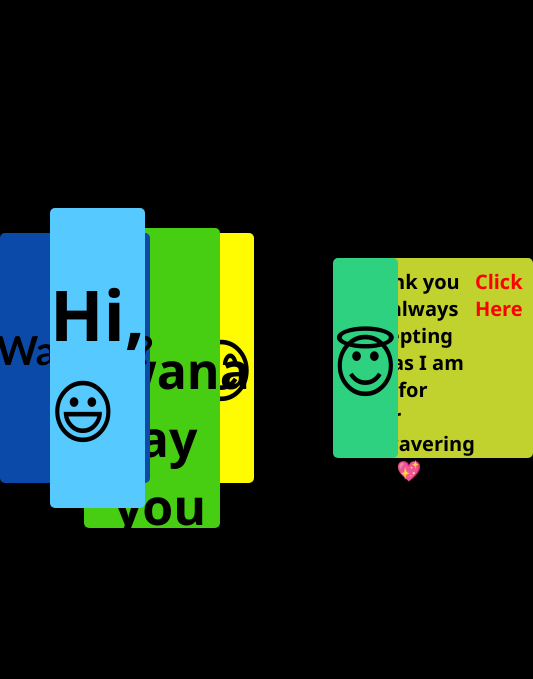
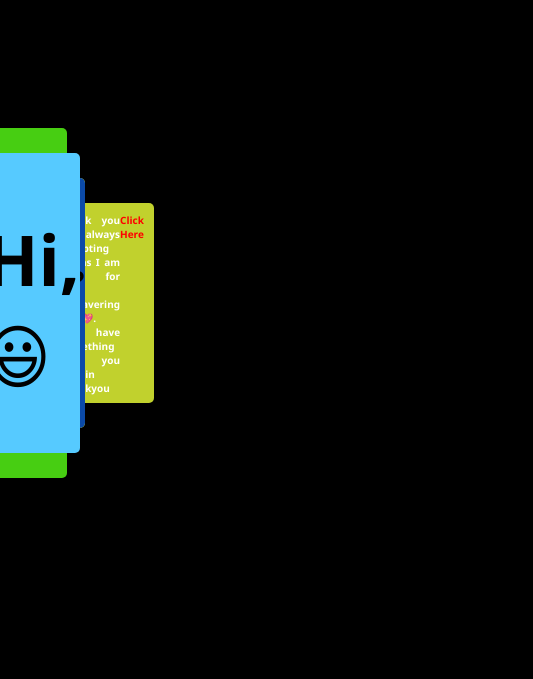
Before and after one commit to iam-neo/potfolio, a plain HTML site: page birthday/Wishes/index.html in a window 390 px wide. Shown: the whole page, 533 px wide, since content can reach past the window. Drawn offline with Linux system fonts and the light colour scheme; a script that the page names is missing.

Commit message:
mobile optimization improved

```diff
--- a/birthday/Wishes/index.css
+++ b/birthday/Wishes/index.css
@@ -55,15 +55,6 @@ body {
     right: 350px;
   }
 
-    /* Mobile Optimization */
-@media (max-width: 768px) {
-  .coll-2 {
-    width: 150px;
-    margin: 20px auto;
-    top: 100px;
-    left: -300px;
-  }
-}
 
   .coll-2 h2 {
     position: relative;
@@ -75,9 +66,23 @@ body {
       "Lucida Sans", Arial, sans-serif;
   }
 
+      /* Mobile Optimization */
+@media (max-width: 768px) {
+  .coll-2 {
+    width: 700px;
+    height: 250px;
+    margin: 20px auto;
+    top: 100px;
+    left: -300px;
+  }
+  .coll-2 h2 {
+    font-size: 30px;
+  }
+}
+
   .coll-3 {
-    width: 750px;
-    height: 300px;
+    width: 800px;
+    height: 200px;
     object-fit: cover;
     cursor: pointer;
     transition: width 250ms ease, height 250ms ease;
@@ -94,11 +99,27 @@ body {
   .coll-3 h2 {
     display: inline;
     justify-content: center;
+    display: contents;
     font-size: 50px;
     position: relative;
     right: -30px;
     top: 40px;
   }
+
+         /* Mobile Optimization */
+         @media (max-width: 768px) {
+          .coll-3 {
+            width: 650px;
+            height: 350px;
+            margin: 20px auto;
+            top: 100px;
+            left: -200px;
+          }
+          .coll-3 h2 {
+            color: white;
+            font-size: 30px;
+          }
+        }
 
   .coll-4 {
     width: 600px;
@@ -123,6 +144,17 @@ body {
     font-size: 70px;
   }
 
+        /* Mobile Optimization */
+        @media (max-width: 768px) {
+          .coll-4 {
+            width: 650px;
+            height: 250px;
+            margin: 20px auto;
+            top: 100px;
+            left: -100px;
+          }
+        }
+
   .coll-5 {
     width: 700px;
     height: 200px;
@@ -142,6 +174,17 @@ body {
     font-size: 70px;
   }
 
+      /* Mobile Optimization */
+      @media (max-width: 768px) {
+        .coll-5 {
+          width: 650px;
+          height: 250px;
+          margin: 20px auto;
+          top: 100px;
+          left: -50px;
+        }
+      }
+
   .coll-6 {
     width: 900px;
     height: 200px;
@@ -154,7 +197,7 @@ body {
     display: inline-block;
     position: relative;
     top: 100px;
-    right: -500px;
+    right: -600px;
   }
 
   .coll-6 h2 {
@@ -167,3 +210,20 @@ body {
     color: red;
     text-decoration: none;
   }
+
+
+  /* Mobile Optimization */
+@media (max-width: 768px) {
+  .coll-6 {
+    width: 650px auto;
+    height: 350px auto;
+    margin: 20px;
+    top: 100px;
+    left: 120px;
+  }
+  .coll-6 h2 {
+    color: white;
+    text-align: justify;
+    font-size: 10px;
+  }
+}
```
